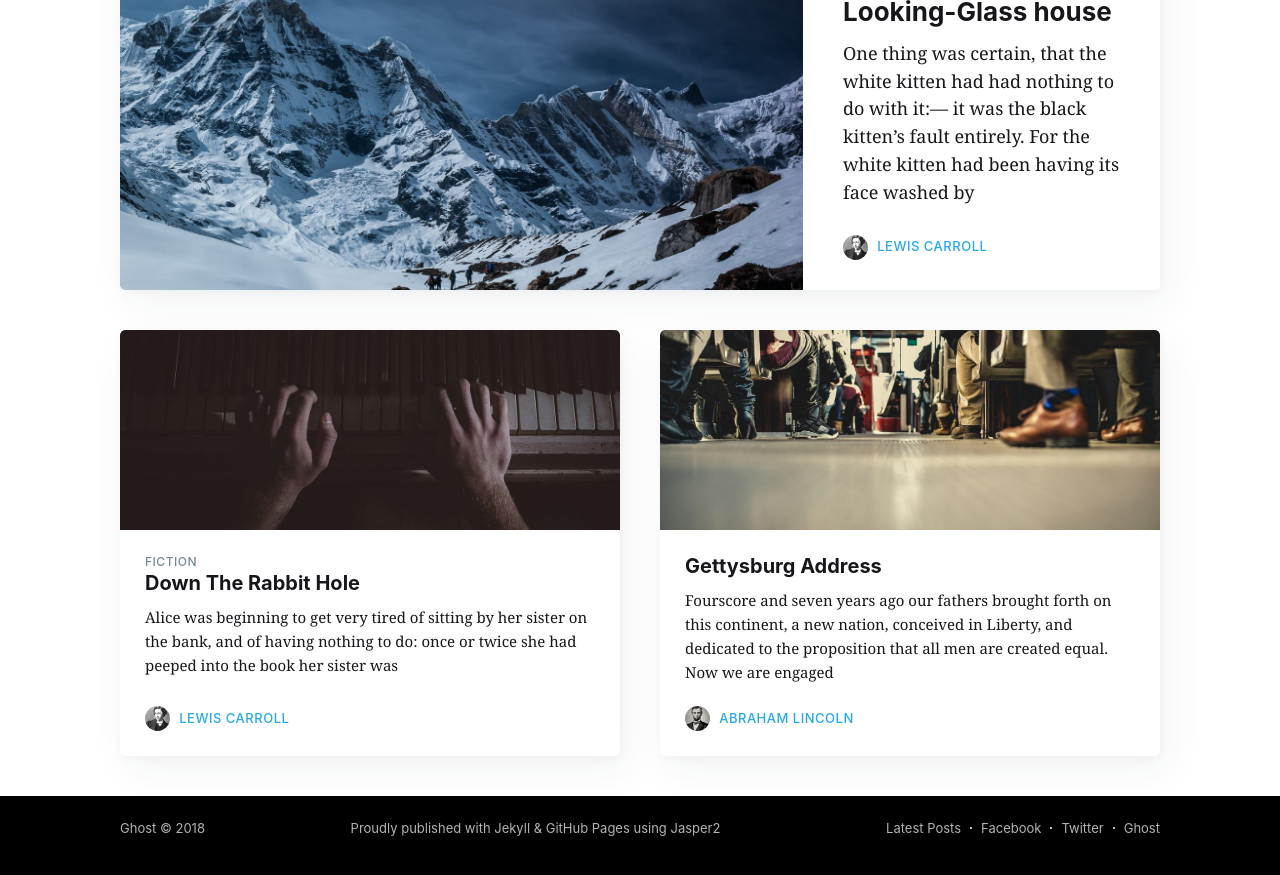
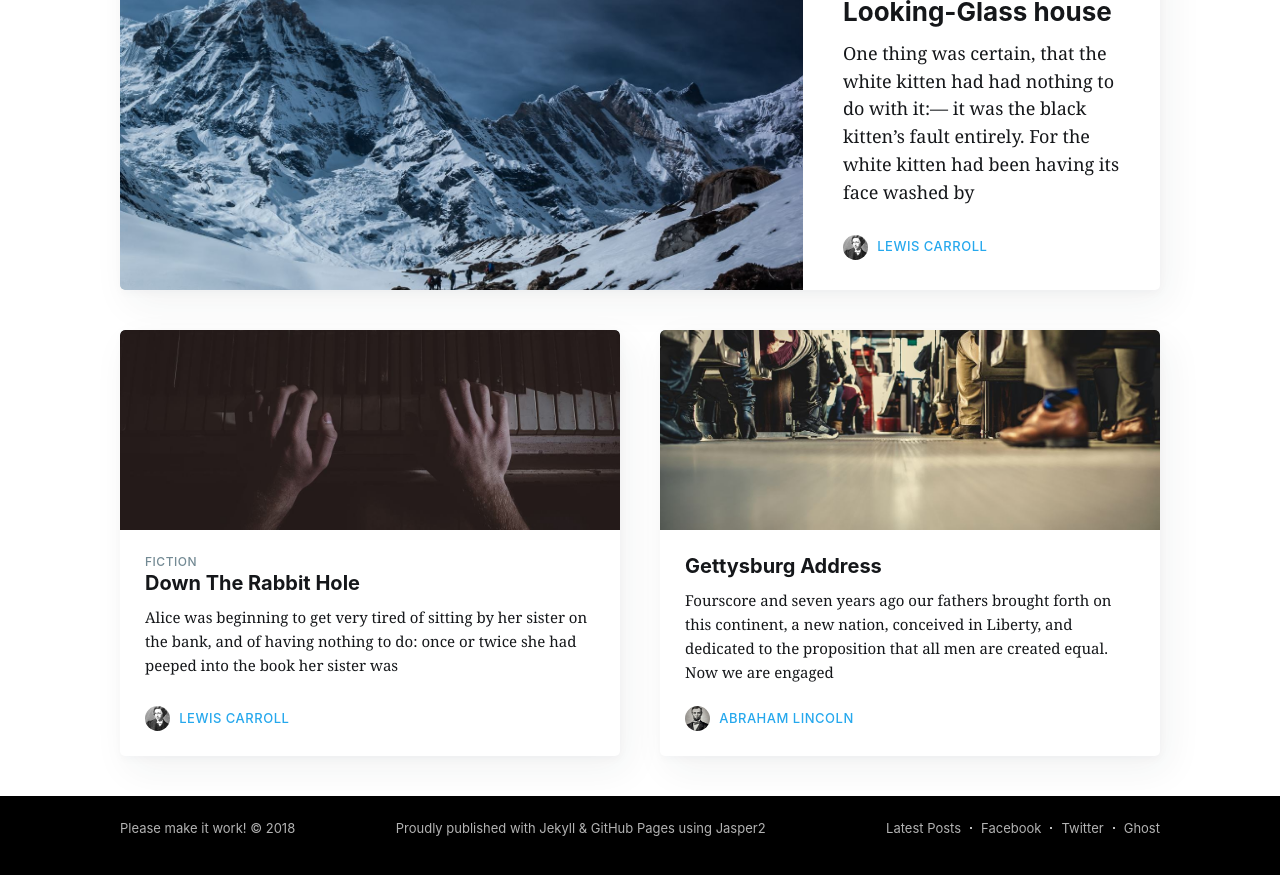
Before and after one commit to datcjordan/jasper, a Jekyll site: the page built from index.html, in a window 1280 px wide and 900 px high, scrolled down 3287 px. Shown: the top 875 px of the window. Built offline with Jekyll 4.4.1, drawn with Linux system fonts in a browser that asks for light colours; nearby versions of some CDN libraries; the list of posts is cut into pages by our own code; comment, search, counter and statistics services are not loaded.

```diff
--- a/_config.yml
+++ b/_config.yml
@@ -8,7 +8,7 @@
 baseurl: /jasper2/
 
 # Website info
-title: Ghost
+title: Please make it work!
 description: The professional publishing platform
 cover: assets/images/blog-cover.jpg
 logo: assets/images/blog-icon.png
```
